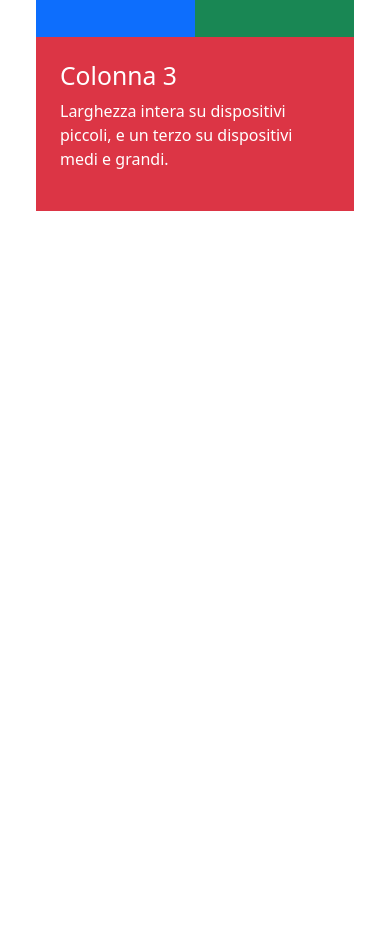
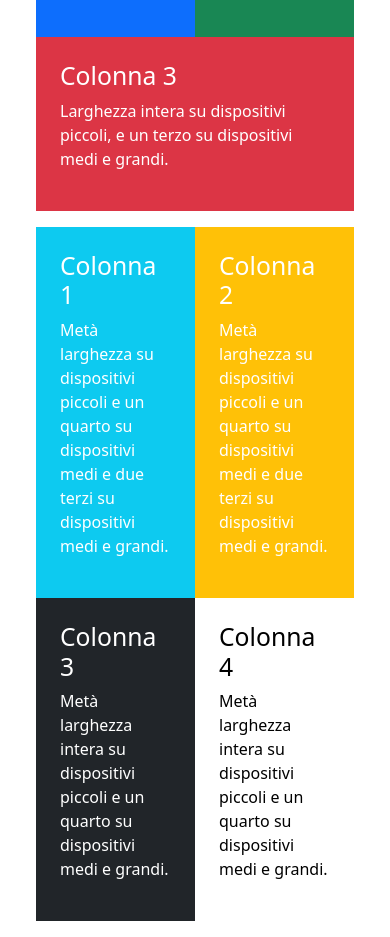
Before and after one commit to micheleferri01/htmlcss-bootstrap-layout, a plain HTML site: page index.html in a window 390 px wide. Shown: the part 902-1839 px from the top of the page. Before the commit the page ends 1129 px from the top, so only its background shows below. Drawn offline with nearby package versions, Linux system fonts and the light colour scheme.

Commit message:
third row for small screens

```diff
--- a/index.html
+++ b/index.html
@@ -14,6 +14,7 @@
         <h2 class="fs-6 text-secondary">Layout a griglia con diversi breakpoint (sm, md, lg)</h2>
     </header>
     <div class="container-fluid px-4">
+        <!-- first row -->
         <div class="row px-4 my-3">
             <div class="col-12 p-4">
                 <h2>Colonna 1</h2>
@@ -24,6 +25,7 @@
                 <p>Larghezza intera su dispositivi piccoli, metà larghezza su dispositivi medi e due terzi su dispositivi grandi.</p>
             </div>
         </div>
+        <!-- second row -->
          <div class="row px-4 my-3">
             <div class="col-6 text-bg-primary p-4">
                 <h2>Colonna 1</h2>
@@ -38,7 +40,25 @@
                 <p>Larghezza intera su dispositivi piccoli, e un terzo su dispositivi medi e grandi.</p>
             </div>
         </div>
-
+        <!-- third row -->
+         <div class="row px-4 my-3 text-white">
+            <div class="col-6 bg-info p-4">
+                <h2>Colonna 1</h2>
+                <p>Metà larghezza su dispositivi piccoli e un quarto su dispositivi medi e due terzi su dispositivi medi e grandi.</p>
+            </div>
+            <div class="col-6 bg-warning p-4">
+                <h2>Colonna 2</h2>
+                <p>Metà larghezza su dispositivi piccoli e un quarto su dispositivi medi e due terzi su dispositivi medi e grandi.</p>
+            </div>
+            <div class="col-6 bg-dark p-4">
+                <h2>Colonna 3</h2>
+                <p>Metà larghezza intera su dispositivi piccoli e un quarto su dispositivi medi e grandi.</p>
+            </div>
+            <div class="col-6 text-black p-4">
+                <h2>Colonna 4</h2>
+                <p>Metà larghezza intera su dispositivi piccoli e un quarto su dispositivi medi e grandi.</p>
+            </div>
+        </div>
     </div>
 
 </body>
```
